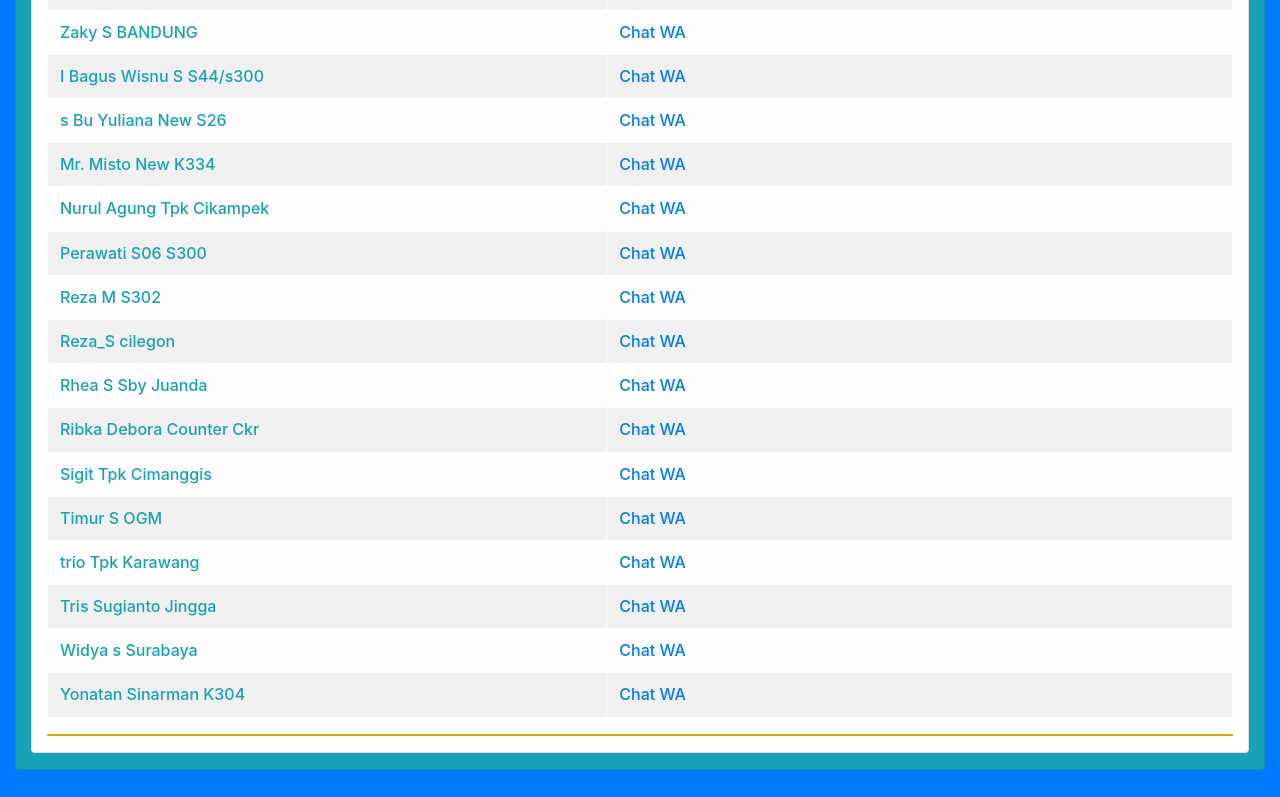
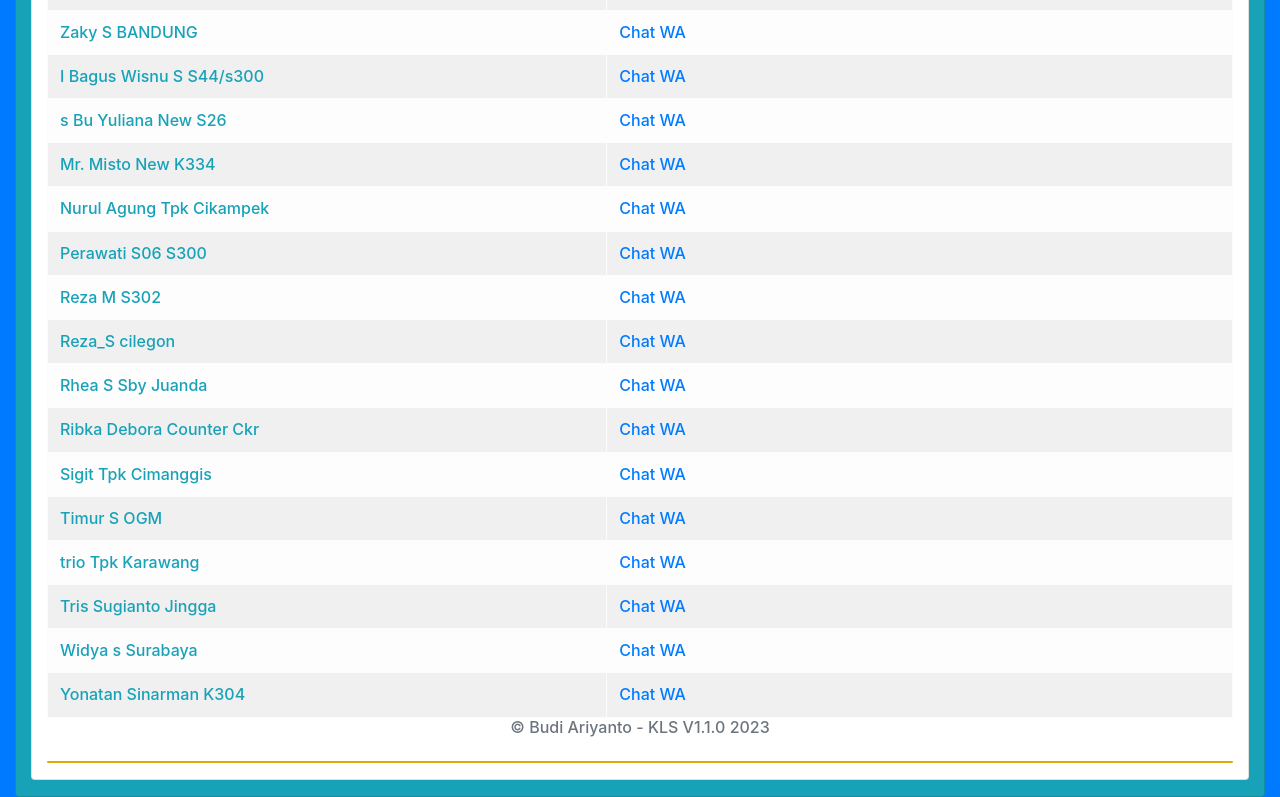
Before and after one commit to ariandto/salesklg, a plain HTML site: page index.html in a window 1280 px wide. Shown: the part 10446-11243 px from the top of the page. Before the commit the page ends 11216 px from the top, so only its background shows below. Drawn offline with nearby package versions, Linux system fonts and the light colour scheme.

Commit message:
1 file modified

```diff
--- a/index.html
+++ b/index.html
@@ -297,8 +297,11 @@
 <tr> <td class="w-100 col-1 h6 text-info text-left">Tris Sugianto Jingga</td><td class="col-1 h6"><a href="https://wa.me/6287878883588">Chat WA</a></td></tr>
 <tr> <td class="w-100 col-1 h6 text-info text-left">Widya s Surabaya</td><td class="col-1 h6"><a href="https://wa.me/6281332016775">Chat WA</a></td></tr>
 <tr> <td class="w-100 col-1 h6 text-info text-left">Yonatan Sinarman K304</td><td class="col-1 h6"><a href="https://wa.me/6281290131557">Chat WA</a></td></tr>
-
         </table>
+        <body class="container-fluid"style="width:50%">
+        <h6 class="text-center text-muted">
+          &copy; Budi Ariyanto - KLS V1.1.0 2023
+        </h6>
         <hr class="card bg-warning" />
     </div>
 
```
